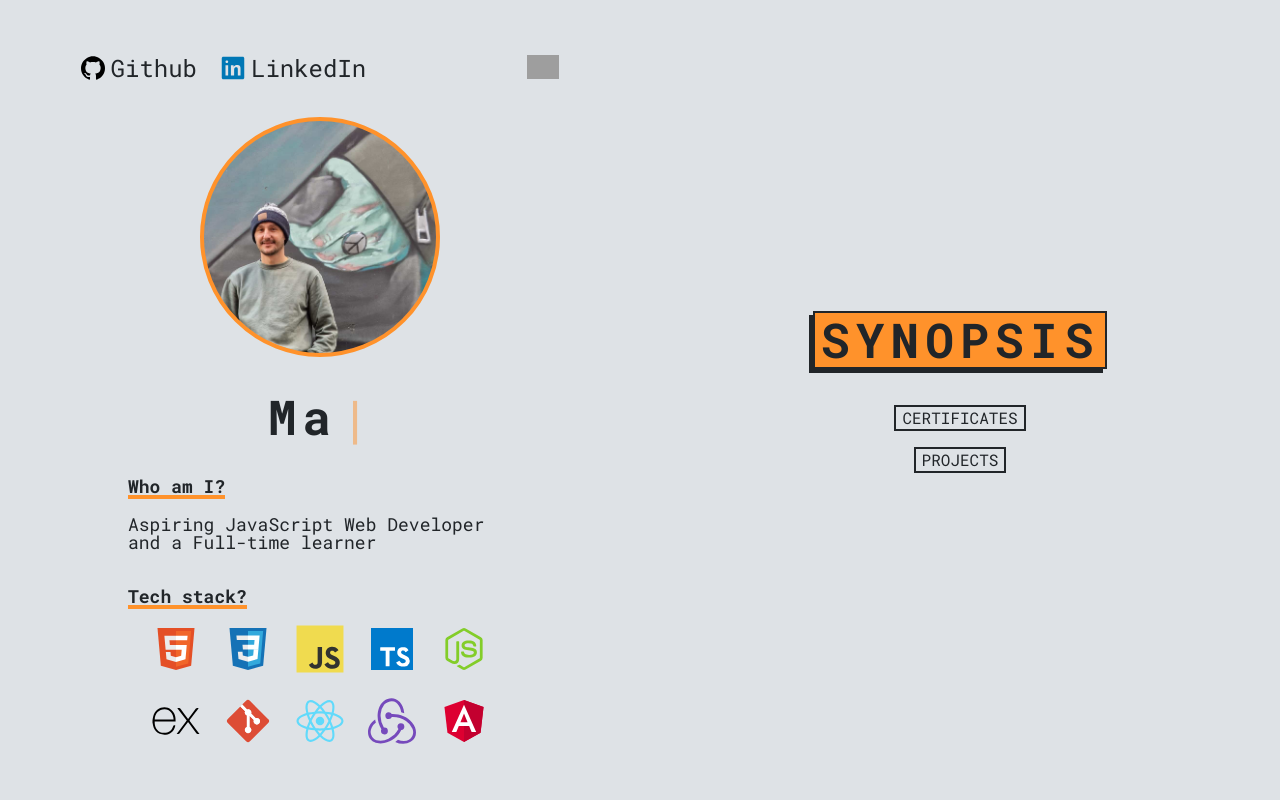
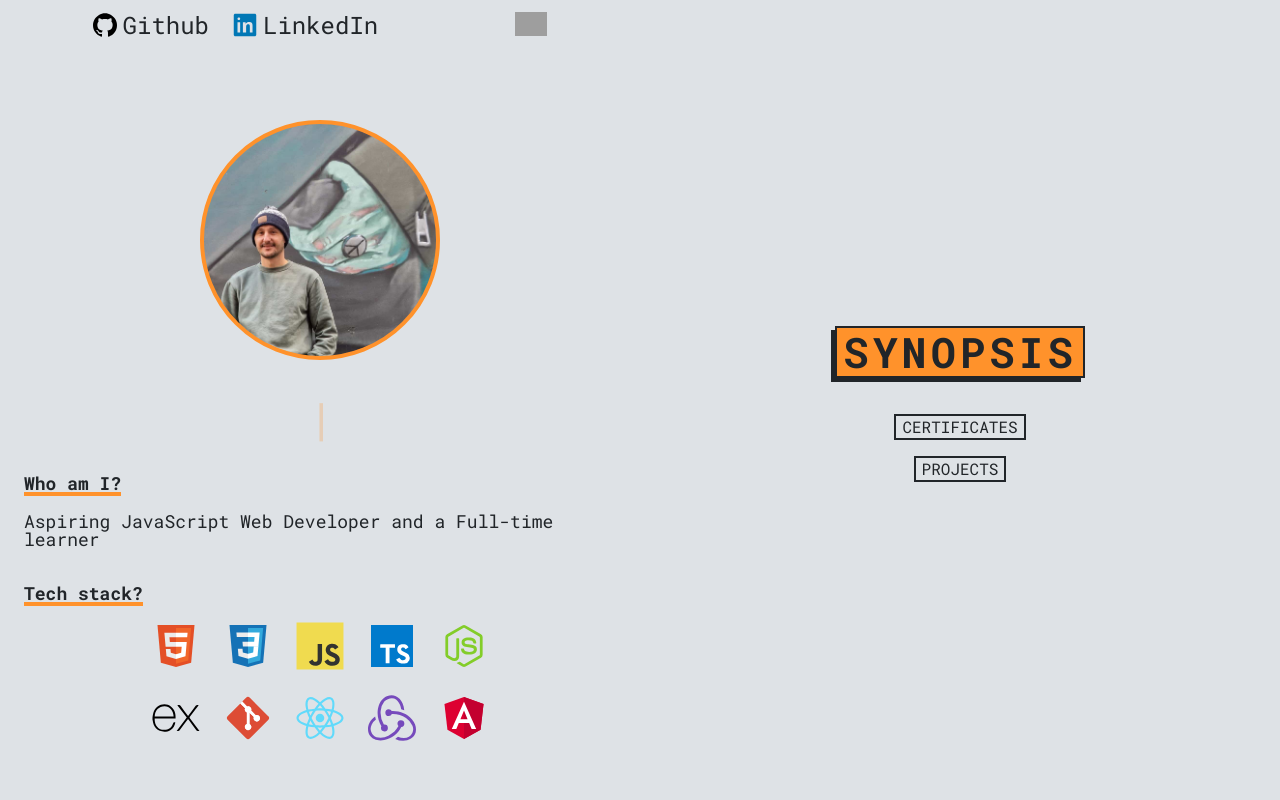
Before and after one commit to martynosa/martin-enev, a React (Vite) app: page / in a window 1280 px wide. Shown: the top 800 px of the page. Built offline with nearby package versions, Linux system fonts and the light colour scheme; grey boxes are pictures that could not be loaded.

Commit message:
font size adjustments

```diff
--- a/src/Components/Experience/Experience.module.css
+++ b/src/Components/Experience/Experience.module.css
@@ -1,18 +1,22 @@
+.container {
+  padding: 1.2rem 2.4rem;
+}
+
 .synopsis,
 .certificates {
-  height: 100vh;
+  min-height: 100vh;
 
   display: flex;
   flex-direction: column;
+  justify-content: center;
   align-items: center;
-  justify-content: center;
 }
 
 .title {
-  font-size: 4.8rem;
+  font-size: 4.2rem;
   text-transform: uppercase;
   text-align: center;
-  letter-spacing: 6px;
+  letter-spacing: 4px;
 
   padding: 0.3rem 0.6rem;
   background-color: var(--orange);
--- a/src/Components/Profile/Profile.module.css
+++ b/src/Components/Profile/Profile.module.css
@@ -1,19 +1,22 @@
 .container {
-  height: 100vh;
+  padding: 1.2rem 2.4rem;
+  max-height: 100vh;
 
   display: flex;
   flex-direction: column;
   align-items: center;
-  justify-content: center;
 
   position: sticky;
   top: 0;
   left: 0;
 }
 
-.details,
+.details {
+  margin: auto 0;
+}
+
+.summary,
 .stack {
-  width: 60%;
   display: flex;
   flex-direction: column;
   align-items: center;
@@ -32,8 +35,8 @@
 }
 
 .name {
-  font-size: 4.8rem;
-  letter-spacing: 6px;
+  font-size: 4.2rem;
+  letter-spacing: 4px;
   margin-bottom: 3.6rem;
 }
 
--- a/src/Components/Profile/Profile.tsx
+++ b/src/Components/Profile/Profile.tsx
@@ -14,6 +14,7 @@ const Profile: React.FC<{ profile: IProfile }> = ({ profile }) => {
     <section className={classes.container}>
       <Nav github={profile.github} linkedIn={profile.linkedIn} />
       <div className={classes.details}>
+        <div className={classes.summary}>
           <div className={classes.mugshot}></div>
 
           <h1 className={classes.name}>
@@ -50,8 +51,16 @@ const Profile: React.FC<{ profile: IProfile }> = ({ profile }) => {
               alt="express"
             />
             <img className={classes.icon} src="/tech-svg/git.svg" alt="git" />
-          <img className={classes.icon} src="/tech-svg/react.svg" alt="react" />
-          <img className={classes.icon} src="/tech-svg/redux.svg" alt="redux" />
+            <img
+              className={classes.icon}
+              src="/tech-svg/react.svg"
+              alt="react"
+            />
+            <img
+              className={classes.icon}
+              src="/tech-svg/redux.svg"
+              alt="redux"
+            />
             <img
               className={classes.icon}
               src="./tech-svg/angular.svg"
@@ -59,6 +68,7 @@ const Profile: React.FC<{ profile: IProfile }> = ({ profile }) => {
             />
           </div>
         </div>
+      </div>
     </section>
   );
 };
```
Lines whose indentation alone changed are shown as unchanged.
